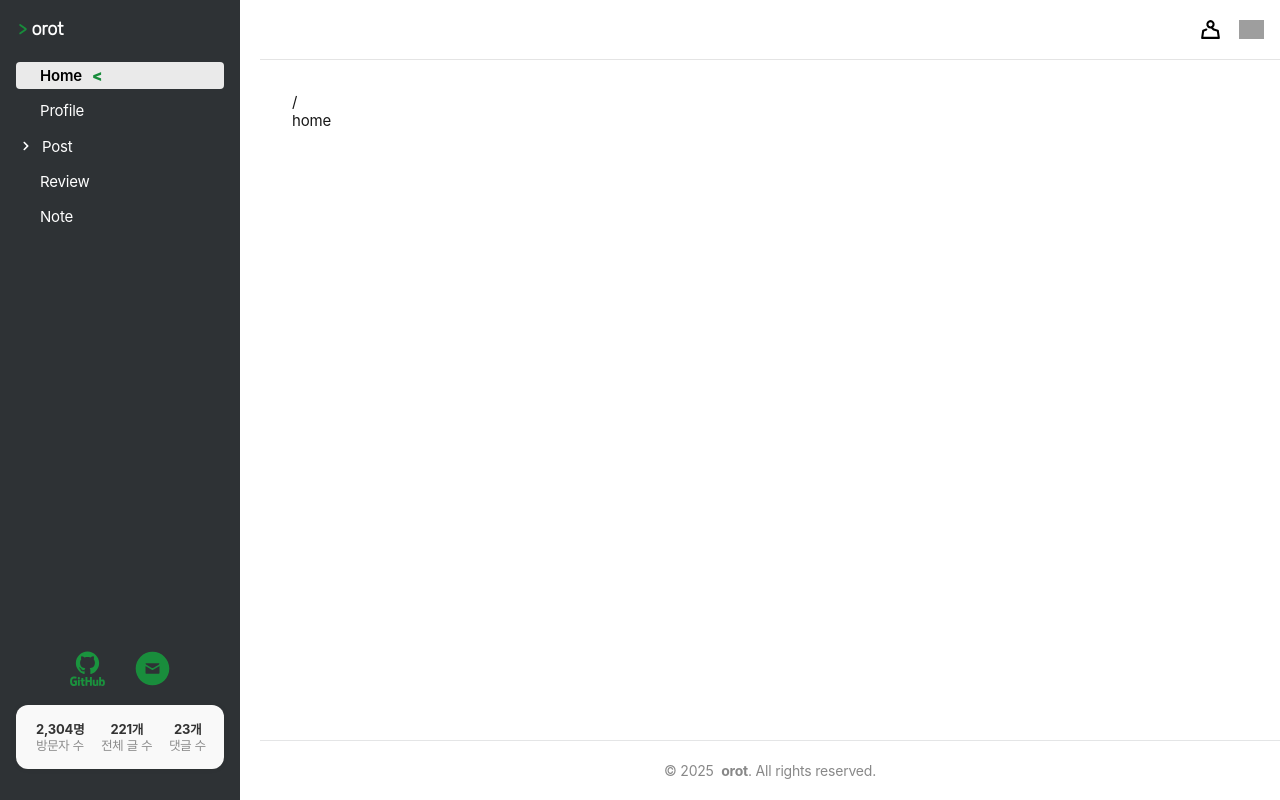
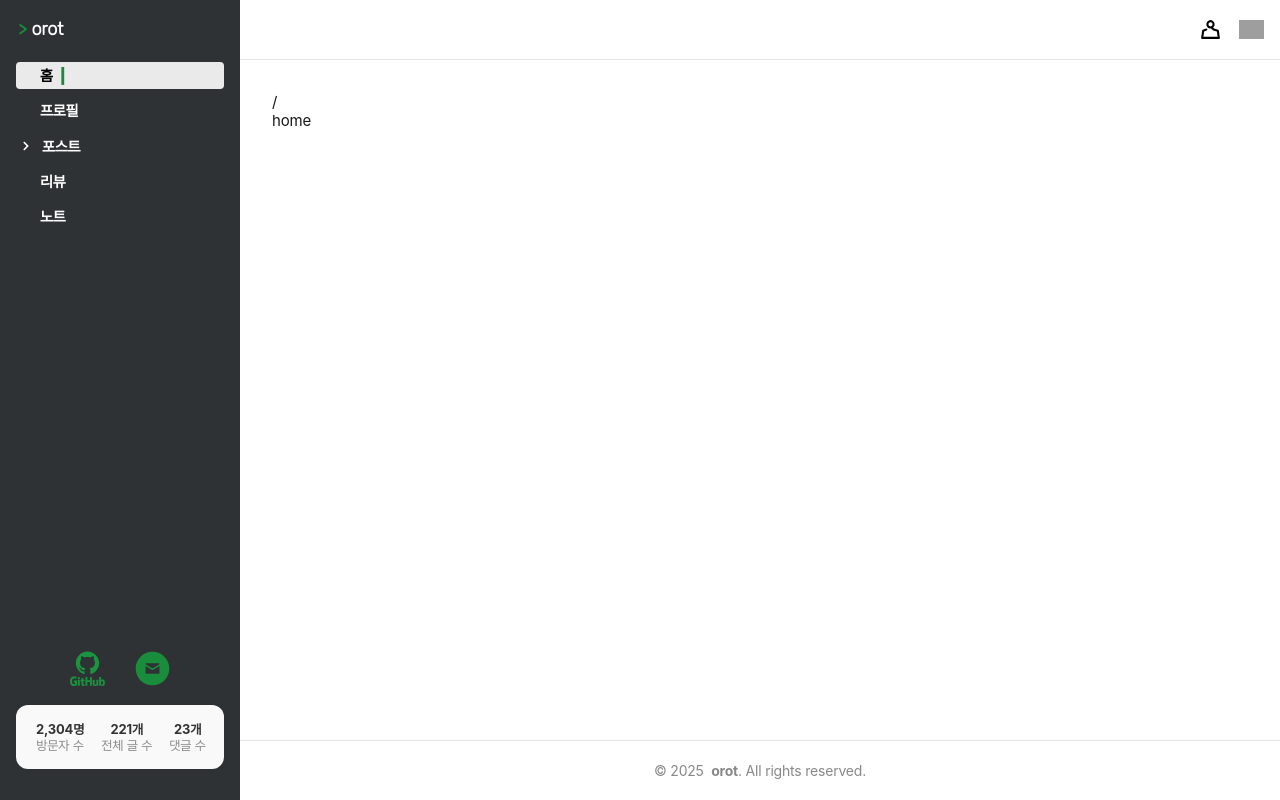
Before and after one commit to orot11955/strim, a Next.js app: page / in a window 1280 px wide. Built offline with nearby package versions, Linux system fonts and the light colour scheme; grey boxes are pictures that could not be loaded.

Commit message:
404 page add

```diff
--- a/src/components/common/CommonTitle.jsx
+++ b/src/components/common/CommonTitle.jsx
@@ -1,4 +1,5 @@
 export default function CommonTitle({ path }) {
+
 
   return (
     <div className="title">
--- a/src/components/layout/Contents.jsx
+++ b/src/components/layout/Contents.jsx
@@ -3,6 +3,7 @@ import CommonTitle from "../common/CommonTitle";
 
 export default function Contents({ children }) {
   const router = useRouter();
+
   const path = router.asPath;
 
   return (
--- a/src/components/layout/Header.jsx
+++ b/src/components/layout/Header.jsx
@@ -7,7 +7,7 @@ export default function Header() {
         <div className="logo"></div>
       </div>
       <div className="header-right">
-        <img class="svg" src="/images/logo/user.svg" />
+        <img className="svg" src="/images/logo/user.svg" />
         <ThemeToggle />
       </div>
     </div>
--- a/src/components/layout/Sidebar.jsx
+++ b/src/components/layout/Sidebar.jsx
@@ -5,27 +5,28 @@ import SiteStats from './sidebar/SiteStats';
 
 const menuData = [
   {
-    title: 'Home',
+    title: '홈',
     path: '/'
   },
    {
-    title: 'Profile',
+    title: '프로필',
     path: '/profile'
   },
   {
-    title: 'Post',
+    title: '포스트',
     children: [
       { title: 'Spring', path: '/post/spring' },
-      { title: 'React', path: '/post/react' }
+      { title: 'React', path: '/post/react' },
+      { title: 'DB', path: '/post/db' }
     ]
   },
   {
-    title: 'Review',
+    title: '리뷰',
     path: '/post/review'
   },
   {
-    title: 'Note',
-    path: '/post'
+    title: '노트',
+    path: '/note'
   }
 ];
 
--- a/src/components/layout/sidebar/MenuTree.jsx
+++ b/src/components/layout/sidebar/MenuTree.jsx
@@ -81,7 +81,7 @@ export default function MenuTree({ data, depth = 0, parentPath = '' }) {
                 />
               )}
               <span>{item.title}</span>
-              {isSelected ? <div style={{color: '#188c3b', fontWeight: 'bolder'}}>&lt;</div> : <></>}
+              {isSelected ? <div style={{color: '#188c3b', fontWeight: 'bolder'}}>|</div> : <></>}
             </div>
 
             {hasChildren && isOpen && (
--- a/src/pages/_app.js
+++ b/src/pages/_app.js
@@ -7,7 +7,7 @@ import { useRouter } from "next/router";
 
 export default function App({ Component, pageProps }) {
   const router = useRouter();
-  const noLayoutRoutes = ['/login'];
+  const noLayoutRoutes = ['/login',  '/404'];
   const isNoLayout = noLayoutRoutes.includes(router.pathname);
 
   return isNoLayout ? (
--- a/src/styles/globals.css
+++ b/src/styles/globals.css
@@ -57,6 +57,42 @@ a {
   text-decoration: none;
 }
 
+/* 404 */
+.not-found-page {
+  align-items: center;
+  justify-content: center;
+  text-align: center;
+  padding: 100px 20px;
+  font-family: "Pretendard", sans-serif;
+}
+
+.not-found-page h1 {
+  font-size: 36px;
+  margin-bottom: 16px;
+}
+
+.not-found-page p {
+  font-size: 18px;
+  color: #777;
+  margin-bottom: 32px;
+}
+
+.back-home {
+  display: inline-block;
+  padding: 12px 24px;
+  background: #000;
+  color: #fff;
+  border-radius: 8px;
+  text-decoration: none;
+  transition: background 0.2s ease;
+}
+
+.back-home:hover {
+  background: #333;
+}
+
+/* 404 */
+
 /* font */
 @font-face {
   font-family: 'Pretendard';
--- a/src/styles/layout.css
+++ b/src/styles/layout.css
@@ -40,6 +40,7 @@
 .menu-item {
   cursor: pointer;
   display: flex;
+  font-weight: bolder;
   align-items: center;
   gap: 6px;
   transition: 0.2s ease;
@@ -57,11 +58,11 @@
 .menu-item.selected {
   background-color: #eaeaea;
   color: black;
-  font-weight: 600;
+  font-weight: bolder;
   border-radius: 4px;
   transition: background-color 0.2s ease;
   display: flex;
-  gap: 10px;
+  gap: 7px;
 }
 
 .menu-tree {
@@ -86,7 +87,7 @@
 }
 
 .sns-button:hover {
-  filter: invert(69%) sepia(15%) saturate(1230%) hue-rotate(89deg) brightness(96%) contrast(81%);
+  filter: invert(40%) sepia(20%) saturate(600%) hue-rotate(89deg) brightness(96%) contrast(81%);
 }
 
 .site-stats {
@@ -130,7 +131,6 @@
   pointer-events: none;
   box-sizing: border-box;
   height: 100%;
-  padding: 10px;
 }
 
 .layout-subsidebar-wrapper.show {
```
Also changed, not shown: src/pages/404.js (added, +13 -0 lines).
